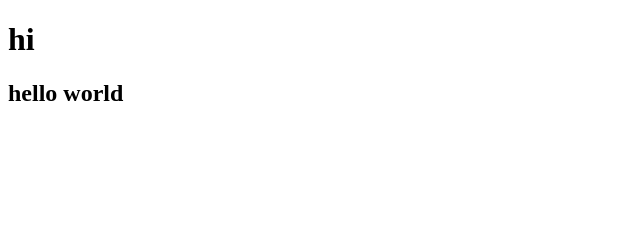
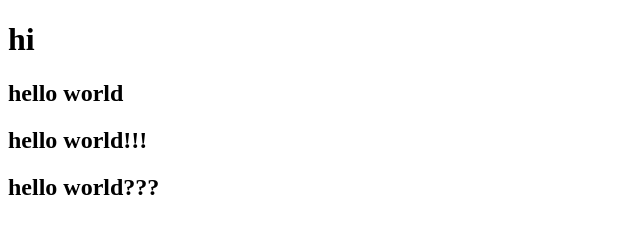
Before and after one commit to alb8896/git-learn, a plain HTML site: page index.html in a window 1280 px wide. Shown: the whole page, without its empty margins (0-640 px from the left). Drawn offline with Linux system fonts and the light colour scheme.

Commit message:
added readme.txt

```diff
--- a/index.html
+++ b/index.html
@@ -7,5 +7,7 @@
 <body>
 <h1>hi </h1>
 <h2>hello world</h2>
+<h2>hello world!!!</h2>
+<h2>hello world???</h2>
 </body>
 </html>
```
Also changed, not shown: readme.txt (added).
